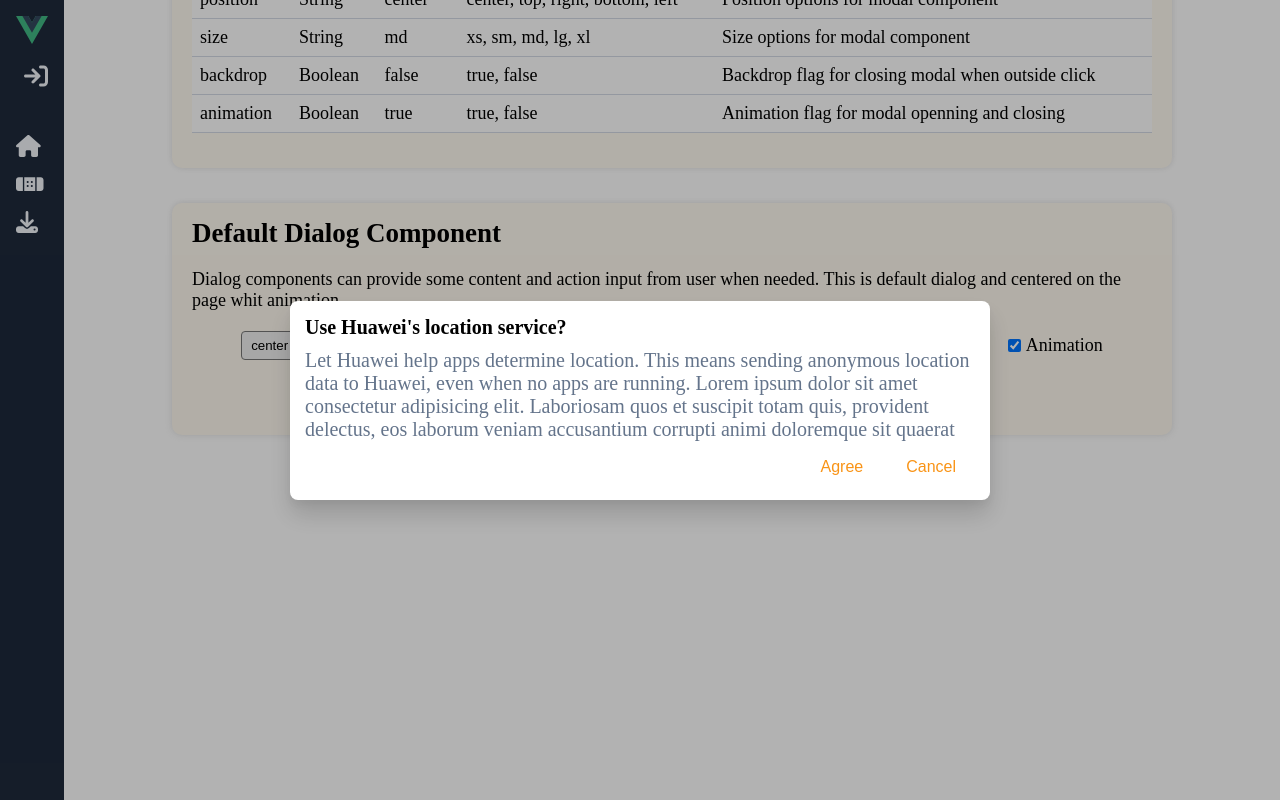
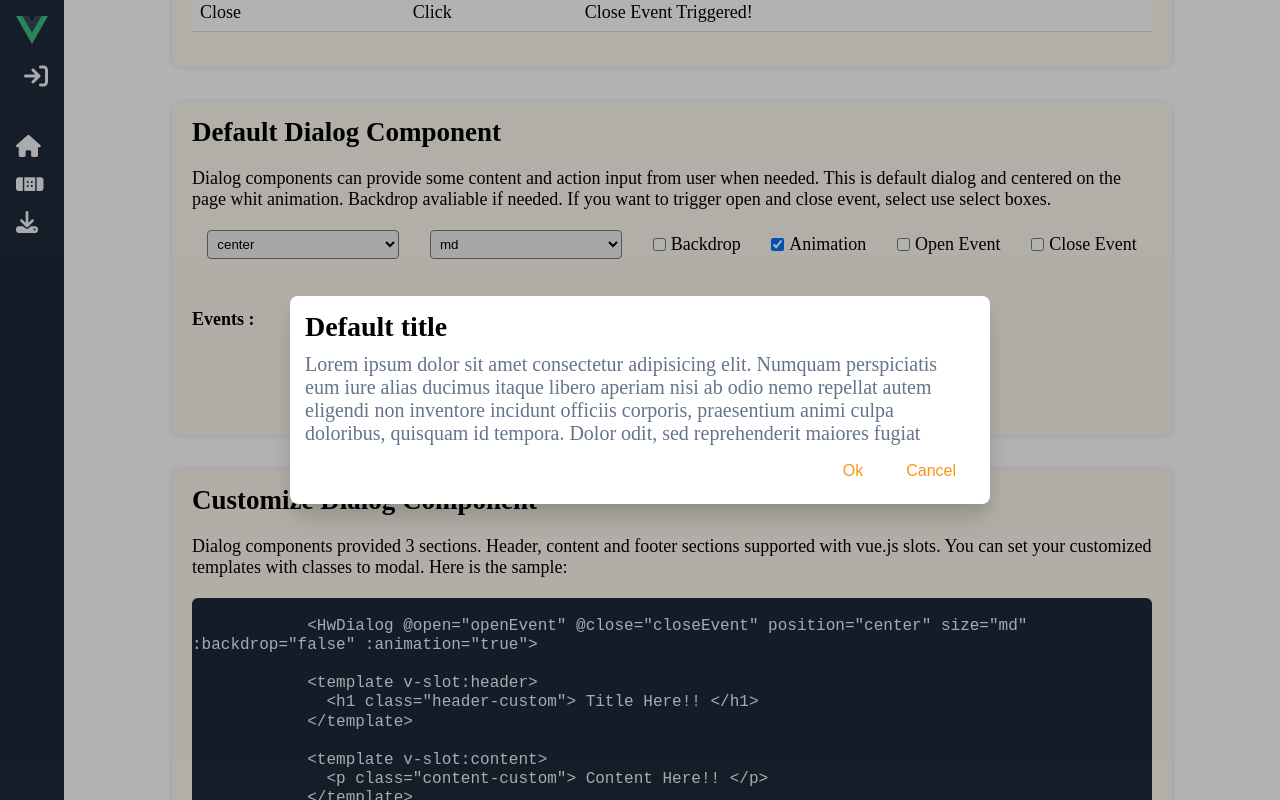
Before and after one commit to arsendemirci/vue-component-library, a Vue app: page /dialog in a window 1280 px wide. Both pictures are taken after a click on the button "Open Dialog". Built offline with nearby package versions, Linux system fonts and the light colour scheme.

Commit message:
events and custom dialog example added

```diff
--- a/src/components/library/select/HwDialog.vue
+++ b/src/components/library/select/HwDialog.vue
@@ -1,24 +1,41 @@
 <template>
     <Teleport to="body">
+        <Transition name="modal">
             <div @keydown.esc="this.isOpen = false" @click="handleBackdropClick" v-if="open" class="modal-mask">
                 <div @click.stop class="modal-container"
                     :class="[positionOptions[position], sizeOptions[size]], (animation) ? positionOptions[position] + '-animation' : ''">
-                <p class="header">
-                    <slot name="header">Header</slot>
-                </p>
+                    <slot>
+                        <section class="header">
+                            <slot name="header"> Default title</slot>
+                        </section>
+
+
                         <section class="content">
-                    <slot name="content">Content</slot>
+                            <slot name="content"> Lorem ipsum dolor sit amet consectetur adipisicing elit. Numquam
+                                perspiciatis eum iure alias ducimus itaque libero aperiam nisi ab odio nemo repellat autem
+                                eligendi non inventore incidunt officiis corporis, praesentium animi culpa doloribus,
+                                quisquam id tempora. Dolor odit, sed reprehenderit maiores fugiat excepturi voluptatibus,
+                                unde explicabo asperiores non quibusdam eligendi? Lorem ipsum dolor sit amet consectetur
+                                adipisicing elit. Error minima accusamus sed eum tempore modi laudantium, ut consequatur
+                                necessitatibus voluptatem.
+                            </slot>
                         </section>
+
                         <footer class="footer">
+                            <slot name="footer">
                                 <button class="footer-btn">
-                        <slot name="footer-agree"></slot>
+                                    Ok
                                 </button>
+
                                 <button @click="closeModal()" class="footer-btn">
-                        <slot name="footer-cancel"></slot>
+                                    Cancel
                                 </button>
+                            </slot>
                         </footer>
+                    </slot>
                 </div>
             </div>
+        </Transition>
     </Teleport>
 </template>
 
@@ -64,7 +81,7 @@
         })
     },
     unmounted() {
-        document.removeEventListener('keydown', (e) => { console.log('event cleared', e.target.value); })
+        document.removeEventListener('keydown', () => { })
     },
     methods: {
         closeModal() {
@@ -75,9 +92,6 @@
                 this.$emit('update:open', false)
             }
         },
-        deneme() {
-            console.log('event triggered!');
-        }
     },
     watch: {
         open: {
@@ -94,6 +108,14 @@
 </script>
 
 <style lang="scss" scoped>
+.modal-enter-from {
+    opacity: 0;
+}
+
+.modal-leave-to {
+    opacity: 0;
+}
+
 .modal-mask {
     display: flex;
     width: 100%;
@@ -119,7 +141,10 @@
         .header {
             padding: palette-space(space-5);
             font-weight: $font-weight-bold;
+            font-size: palette-font-size-level(11);
         }
+
+
 
         .content {
             padding: palette-space(space-5);
--- a/src/views/dialog/Dialog.vue
+++ b/src/views/dialog/Dialog.vue
@@ -8,7 +8,8 @@
       <h2>Default Dialog Component</h2>
       <p>
         Dialog components can provide some content and action input from user when needed. This is default dialog and
-        centered on the page whit animation.
+        centered on the page whit animation. Backdrop avaliable if needed. If you want to trigger open and close event,
+        select use select boxes.
       </p>
 
       <div class="select-wrapper">
@@ -29,39 +30,101 @@
         </select>
 
         <div class="checkbox-wrapper">
-          <input class="checkbox-input" v-model="selectedBackdrop" type="checkbox" id="backdrop" name="selectedBackdrop"
-            :value="selectedBackdrop" />
+          <input class="checkbox-input" v-model="selectedBackdrop" type="checkbox" id="backdrop"
+            name="selectedBackdrop" />
           <label for="backdrop">Backdrop</label>
         </div>
 
         <div class="checkbox-wrapper">
           <input class="checkbox-input" checked v-model="selectedAnimation" type="checkbox" id="animation"
-            name="selectedAnimation" :value="selectedAnimation" />
+            name="selectedAnimation" />
           <label for="animation">Animation</label>
         </div>
+
+        <div class="checkbox-wrapper">
+          <input class="checkbox-input" v-model="openEventFlag" type="checkbox" id="open" name="selectedOpenEvent" />
+          <label for="open">Open Event</label>
+        </div>
+
+        <div class="checkbox-wrapper">
+          <input class="checkbox-input" v-model="closeEventFlag" type="checkbox" id="close" name="selectedCloseEvent" />
+          <label for="close">Close Event</label>
+        </div>
+
+      </div>
+
+      <div class="showcase">
+        <b>Events : </b>
+        <p v-if="openEvent !== ''">{{ openEventData }}</p>
+        <p v-if="closeEvent !== ''">{{ closeEventData }}</p>
       </div>
 
       <HwDialog @open="openEvent" @close="closeEvent" v-model:open="isOpen" :position="selectedPosition"
         :size="selectedSize" :animation="selectedAnimation" :backdrop="selectedBackdrop">
-        <template v-slot:header>Use Huawei's location service?</template>
-        <template v-slot:content>Let Huawei help apps determine location. This means sending anonymous location data to
-          Huawei, even when no apps are running. Lorem ipsum dolor sit amet consectetur adipisicing elit. Laboriosam quos
-          et suscipit totam quis, provident delectus, eos laborum veniam accusantium corrupti animi doloremque sit quaerat
-          sapiente iusto facere, aperiam dolorum.
-          Atque, maxime deserunt error corporis, sequi fugiat dignissimos delectus, voluptatum deleniti aliquam
-          praesentium ullam. Voluptate rem, deserunt nobis voluptatem ad dignissimos aspernatur eaque delectus sed
-          eligendi, itaque voluptatibus doloremque neque!
-          Itaque odio autem odit magni illum? Ipsum sapiente, aliquam id voluptatibus cumque odit molestiae sit corrupti
-          quos, placeat quas tempore magni quibusdam quidem, dignissimos nulla ab asperiores illum reprehenderit minima.
-        </template>
 
-        <template v-slot:footer-agree>Agree</template>
-        <template v-slot:footer-cancel>Cancel</template>
+        <template v-slot:header></template>
+
+        <template v-slot:content></template>
+
+        <template v-slot:footer></template>
 
       </HwDialog>
 
       <button class="modal-button" @click="openModal">
         Open Dialog
+      </button>
+    </div>
+
+    <div>
+      <h2>Customize Dialog Component</h2>
+      <p>
+        Dialog components provided 3 sections. Header, content and footer sections supported with vue.js slots. You can
+        set your customized templates with classes to modal. Here is the sample:
+      </p>
+
+      <HwDialog @open="openEvent" @close="closeEvent" v-model:open="isCustomOpen" :position="selectedPosition"
+        :size="selectedSize" :animation="selectedAnimation" :backdrop="selectedBackdrop">
+
+        <template v-slot:header>
+          <h1 class="header-custom">Title Here!!</h1>
+        </template>
+
+        <template v-slot:content>
+          <p class="content-custom">Content Here!!</p>
+
+        </template>
+
+        <template v-slot:footer>
+          <a href="#" class="button-custom">Footer Here!!</a>
+        </template>
+
+
+      </HwDialog>
+
+      <div class="card-pre">
+        <pre>
+          <code class="language-html">
+            &lt;HwDialog @open="openEvent" @close="closeEvent" position="center" size="md" :backdrop="false" :animation="true"&gt;
+
+            &lt;template v-slot:header&gt;
+              &lt;h1 class="header-custom"&gt; Title Here!! &lt;/h1&gt;
+            &lt;/template&gt;
+
+            &lt;template v-slot:content&gt;
+              &lt;p class="content-custom"&gt; Content Here!! &lt;/p&gt;
+            &lt;/template&gt;
+
+            &lt;template v-slot:footer&gt;
+              &lt;a href="#" class="button-custom"&gt; Footer Here!! &lt;/a&gt;
+            &lt;/template&gt;
+
+            &lt;/HwDialog&gt;
+          </code>
+        </pre>
+      </div>
+
+      <button class="modal-button" @click="openCustomModal">
+        Open Customize Dialog
       </button>
     </div>
   </div>
@@ -77,21 +140,36 @@
   data() {
     return {
       isOpen: false,
+      isCustomOpen: false,
       selectedPosition: "center",
       selectedSize: "md",
+      openEventData: "",
+      closeEventData: "",
       selectedBackdrop: false,
-      selectedAnimation: true
+      selectedAnimation: true,
+      openEventFlag: false,
+      closeEventFlag: false
     };
   },
+
   methods: {
     openModal() {
       this.isOpen = !this.isOpen
     },
+
+    openCustomModal() {
+      this.isCustomOpen = !this.isCustomOpen
+    },
+
     openEvent() {
-      console.log('open event triggered!');
+      if (this.openEventFlag) {
+        this.openEventData = 'Open event triggered!'
+      }
     },
     closeEvent() {
-      console.log('close event triggered!');
+      if (this.closeEventFlag) {
+        this.closeEventData = 'Close event triggered!'
+      }
     },
     setSelected(selectedValue) {
       this.selectedPosition = selectedValue
@@ -99,14 +177,6 @@
     setSize(selectedSize) {
       this.selectedSize = selectedSize
     },
-
-    setBackdrop(event) {
-      this.selectedBackdrop = event.target.value
-    },
-
-    setAnimation(selectedAnimation) {
-      this.selectedAnimation = selectedAnimation
-    }
   },
   components: { HwDialog, DialogDemo }
 }
@@ -114,6 +184,23 @@
 </script>
 
 <style lang="scss" scoped>
+.header-custom {
+  color: blue;
+  font-size: 36px;
+}
+
+.content {
+  color: green;
+}
+
+.content-custom {
+  color: red;
+}
+
+.button-custom {
+  color: blue;
+}
+
 .wrapper {
   display: flex;
   flex-direction: column;
@@ -160,6 +247,11 @@
 
     }
 
+    .showcase {
+      margin-top: palette-space-level(30);
+      margin-bottom: palette-space-level(30);
+    }
+
     .modal-button {
       width: palette-space(space-200);
       height: palette-space(space-40);
@@ -173,6 +265,29 @@
         background-color: palette-color-level(grey, 70);
       }
     }
+
+    .card-pre {
+      margin-bottom: 20px;
+
+      pre {
+        line-height: 1.2;
+        background-color: palette-color-level(primary-dark, 100);
+        border-radius: palette-radius-level(3);
+        white-space: pre-wrap;
+        overflow: auto;
+        color: palette-color-level(primary-light, 100);
+      }
+
+      code {
+        display: inline;
+        padding: 0;
+        margin: 0;
+        overflow: visible;
+        word-wrap: normal;
+        background-color: transparent;
+        border: 0;
+      }
+    }
   }
 
   &:last-child {
--- a/src/views/dialog/DialogDemo.vue
+++ b/src/views/dialog/DialogDemo.vue
@@ -3,19 +3,23 @@
     <div class="card">
       <div class="card-body">
         <h2 class="card-title"><span>👀</span>Overview</h2>
-          <p class="card-text">This project is actually a part of a vue3 component library project that is under development right now. ag-dialog is a custom component that takes advantage of many features of Vue3.</p>
+        <p class="card-text">This project is actually a part of a vue3 component library project that is under development
+          right now. ag-dialog is a custom component that takes advantage of many features of Vue3.</p>
       </div>
     </div>
     <div class="card">
       <div class="card-body">
         <h2 class="card-title"><span>🔫</span>Getting Started</h2>
-        <p class="card-text">For ag-dialog there are some props and their default values are avaliable. You can see the other values on props table. See the code example below:</p>
+        <p class="card-text">For ag-dialog there are some props and their default values are avaliable. You can see the
+          other values on props table. See the code example below:</p>
       </div>
     </div>
     <div class="card-pre">
       <pre>
         <code class="language-html">
-          &lt;HwDialog position="center" size="md" :backdrop="false" :animation="true" &gt;
+          &lt;HwDialog
+          @open="openEvent" @close="closeEvent" position="center" size="md" :backdrop="false" :animation="true"
+          &gt;
           &lt;/HwDialog&gt;
         </code>
      </pre>
@@ -81,6 +85,29 @@
 
       </tbody>
     </table>
+
+    <h2 class="card-title"><span>🌱</span>Events</h2>
+    <table class="table">
+      <thead>
+        <tr>
+          <th>Events</th>
+          <th>Type</th>
+          <th>Result</th>
+        </tr>
+      </thead>
+      <tbody>
+        <tr>
+          <td>Open</td>
+          <td>Click</td>
+          <td>Open Event Triggered!</td>
+        </tr>
+        <tr>
+          <td>Close</td>
+          <td>Click</td>
+          <td>Close Event Triggered!</td>
+        </tr>
+      </tbody>
+    </table>
   </div>
 </template>
 
@@ -98,11 +125,13 @@
 
 .card {
   border: 1px solid palette-color-level(grey, 10);
-  border-radius:  palette-radius-level(3);
+  border-radius: palette-radius-level(3);
   box-shadow: 0 0 10px rgba(0, 0, 0, 0.1);
   margin-bottom: palette-space-level(20);
-  background-color: palette-color-level(white, 100);;
-  .card-text{
+  background-color: palette-color-level(white, 100);
+  ;
+
+  .card-text {
     padding: 8px;
   }
 }
@@ -110,21 +139,25 @@
 .card-body {
   padding: 20px;
 }
-.card-list{
+
+.card-list {
   list-style-type: square;
   margin: 10px;
   padding: 1px 0 2px 25px;
 }
-.card-pre{
+
+.card-pre {
   margin-bottom: 20px;
+
   pre {
     line-height: 1.2;
     background-color: palette-color-level(primary-dark, 100);
-    border-radius:  palette-radius-level(3);
+    border-radius: palette-radius-level(3);
     white-space: pre-wrap;
     overflow: auto;
-    color:palette-color-level(primary-light, 100);
+    color: palette-color-level(primary-light, 100);
   }
+
   code {
     display: inline;
     padding: 0;
@@ -135,6 +168,7 @@
     border: 0;
   }
 }
+
 h2 {
   font-size: palette-font-size-level(9);
   margin: 0;
@@ -148,7 +182,8 @@
   background-color: palette-color-level(white, 100);
 }
 
-th, td {
+th,
+td {
   padding: 8px;
   text-align: left;
   border-bottom: 1px solid palette-color-level(grey, 60);
@@ -157,6 +192,4 @@
 th {
   background-color: palette-color-level(grey, 80);
   font-weight: palette-font-weight-level(5);
-}
-
-</style>
+}</style>
```
Lines whose indentation alone changed are shown as unchanged.
